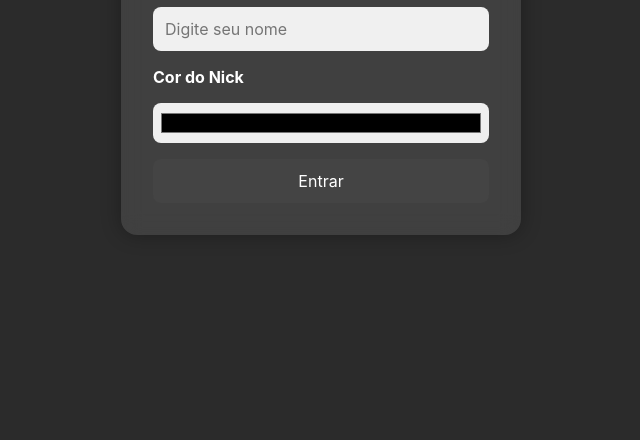
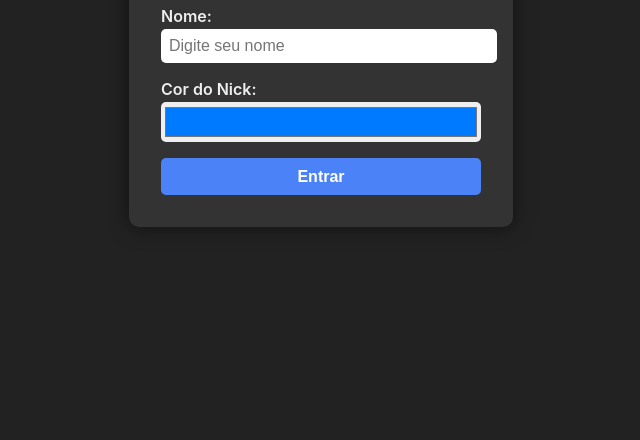
Before and after one commit to williann1997/Sala_global, a website: page public/index.html in a window 1280 px wide. Shown: the part 360-800 px from the top of the page, without its empty margins (319-959 px from the left). Drawn offline with Linux system fonts and the light colour scheme.

Commit message:
Update index.html

```diff
--- a/public/index.html
+++ b/public/index.html
@@ -2,99 +2,91 @@
 <html lang="pt-BR">
 <head>
   <meta charset="UTF-8" />
-  <meta name="viewport" content="width=device-width, initial-scale=1.0"/>
-  <title>Bem-vindo ao MMChat</title>
-  <link rel="stylesheet" href="style.css" />
+  <meta name="viewport" content="width=device-width, initial-scale=1" />
+  <title>Entrar no MMChat</title>
   <style>
     body {
-      margin: 0;
-      padding: 0;
-      background: #2b2b2b;
-      color: #fff;
+      background: #222;
+      color: #eee;
       font-family: 'Inter', sans-serif;
       display: flex;
       justify-content: center;
       align-items: center;
       height: 100vh;
-      background-image: url('bg-texture.png'); /* opcional: textura de fundo */
-      background-size: cover;
+      margin: 0;
     }
-
-    .container {
-      background: rgba(255, 255, 255, 0.1);
+    main {
+      background: #333;
       padding: 2rem;
-      border-radius: 16px;
-      backdrop-filter: blur(10px);
-      box-shadow: 0 0 20px rgba(0,0,0,0.3);
-      max-width: 400px;
-      width: 90%;
+      border-radius: 10px;
+      width: 320px;
+      box-shadow: 0 0 20px #0008;
       text-align: center;
     }
-
-    input, button {
+    input[type=text] {
       width: 100%;
-      padding: 0.75rem;
-      margin-top: 1rem;
+      padding: 0.5rem;
+      margin-bottom: 1rem;
+      border-radius: 5px;
       border: none;
-      border-radius: 8px;
       font-size: 1rem;
     }
-
-    input[type="text"] {
-      background: #f0f0f0;
-      color: #000;
-    }
-
-    input[type="color"] {
-      padding: 0.4rem;
-      height: 40px;
-    }
-
-    button {
-      background: #444;
-      color: white;
-      cursor: pointer;
-      transition: background 0.3s ease;
-    }
-
-    button:hover {
-      background: #666;
-    }
-
     label {
       display: block;
-      margin-top: 1rem;
-      font-weight: bold;
+      margin-bottom: 0.2rem;
+      font-weight: 600;
       text-align: left;
+    }
+    input[type=color] {
+      width: 100%;
+      height: 40px;
+      border: none;
+      border-radius: 5px;
+      cursor: pointer;
+      margin-bottom: 1rem;
+    }
+    button {
+      width: 100%;
+      padding: 0.6rem;
+      border: none;
+      border-radius: 5px;
+      background: #4b82f7;
+      color: white;
+      font-weight: 600;
+      font-size: 1rem;
+      cursor: pointer;
+      transition: background 0.3s;
+    }
+    button:hover {
+      background: #3761c7;
     }
   </style>
 </head>
 <body>
-  <div class="container">
+  <main>
     <h1>Bem-vindo ao MMChat</h1>
-    <form onsubmit="entrar(event)">
-      <label for="username">Nome de Usuário</label>
-      <input type="text" id="username" placeholder="Digite seu nome" required />
+    <form id="loginForm">
+      <label for="username">Nome:</label>
+      <input type="text" id="username" placeholder="Digite seu nome" required maxlength="20" />
 
-      <label for="nickColor">Cor do Nick</label>
-      <input type="color" id="nickColor" value="#000000" />
+      <label for="nickcolor">Cor do Nick:</label>
+      <input type="color" id="nickcolor" value="#007bff" />
 
       <button type="submit">Entrar</button>
     </form>
-  </div>
+  </main>
 
   <script>
-    function entrar(e) {
+    document.getElementById('loginForm').addEventListener('submit', function(e) {
       e.preventDefault();
-      const nome = document.getElementById("username").value.trim();
-      const cor = document.getElementById("nickColor").value;
+      const nome = document.getElementById('username').value.trim();
+      const cor = document.getElementById('nickcolor').value;
       if (nome) {
-        const params = new URLSearchParams();
-        params.set("username", nome);
-        params.set("cor", cor);
-        window.location.href = `sala.html?${params.toString()}`;
+        // Passa nome e cor na query string
+        const url = `sala.html?username=${encodeURIComponent(nome)}&color=${encodeURIComponent(cor)}`;
+        window.location.href = url;
       }
-    }
+    });
   </script>
 </body>
 </html>
```
